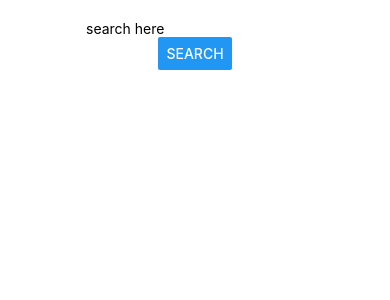
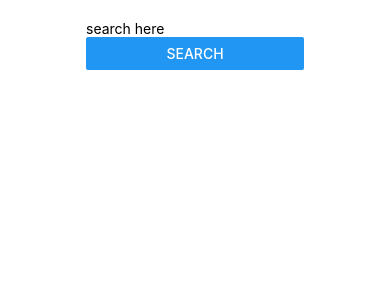
Before and after one commit to AsgerBPedersen/NuttyApp, a React Native app: screen / in a window 390 px wide. Shown: the top 300 px of the page. Built offline with nearby package versions, Linux system fonts and the light colour scheme.

Commit message:
added search component

```diff
--- a/App.js
+++ b/App.js
@@ -1,5 +1,6 @@
 import React from 'react';
 import { StyleSheet, Text, View, TextInput, Button, FlatList } from 'react-native';
+import Search from './Search';
 import { API_KEY, API_ID } from 'react-native-dotenv';
 export default class App extends React.Component {
   constructor() {
@@ -40,14 +41,11 @@ export default class App extends React.Component {
   render() {
     return (
       <View style={styles.container}>
-        <TextInput
-        onChangeText={(value) => this.updateInputValue(value)}
-        placeholder="search here" value={this.state.searchValue}></TextInput>
-        <Button onPress={this.onClick} title="Search"></Button>
+        <Search searchValue={this.state.searchValue} updateInputValue={this.updateInputValue} onClick={this.onClick}></Search>
         <FlatList
-  data={this.state.foods.map(f => { return {key: f.foodId, name: f.label};})}
-  renderItem={({item}) => <Text>{item.name}</Text>}
-/>
+          data={this.state.foods.map((f, index) => { return {key: f.foodId+index, name: f.label};})}
+          renderItem={({item}) => <Text>{item.name}</Text>}
+        />
       </View>
     );
   }
--- /dev/null
+++ b/Search.js
@@ -0,0 +1,17 @@
+import React from 'react';
+import { StyleSheet, View, TextInput, Button } from 'react-native';
+
+
+export default class Search extends React.Component {
+
+render() {
+    return (
+        <View>
+            <TextInput
+                onChangeText={(value) => this.props.updateInputValue(value)}
+                placeholder="search here" value={this.props.searchValue}></TextInput>
+            <Button onPress={this.props.onClick} title="Search"></Button>
+        </View>
+    );
+}
+}
```
